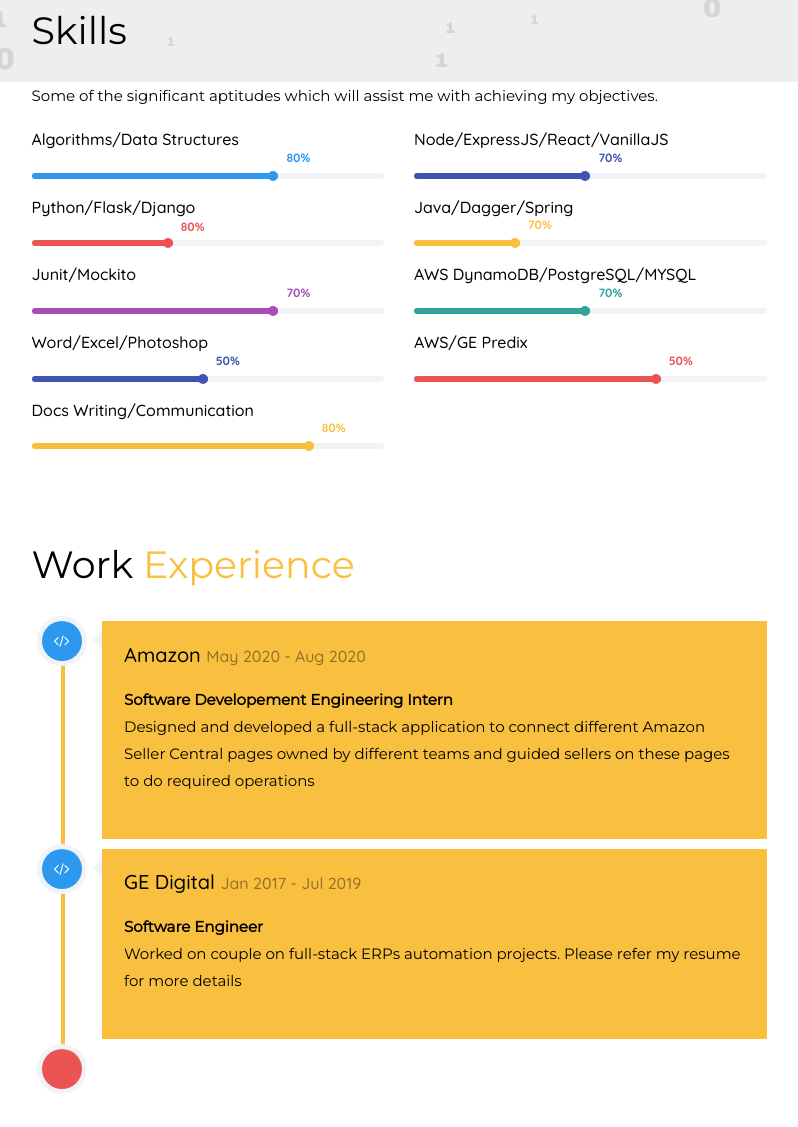
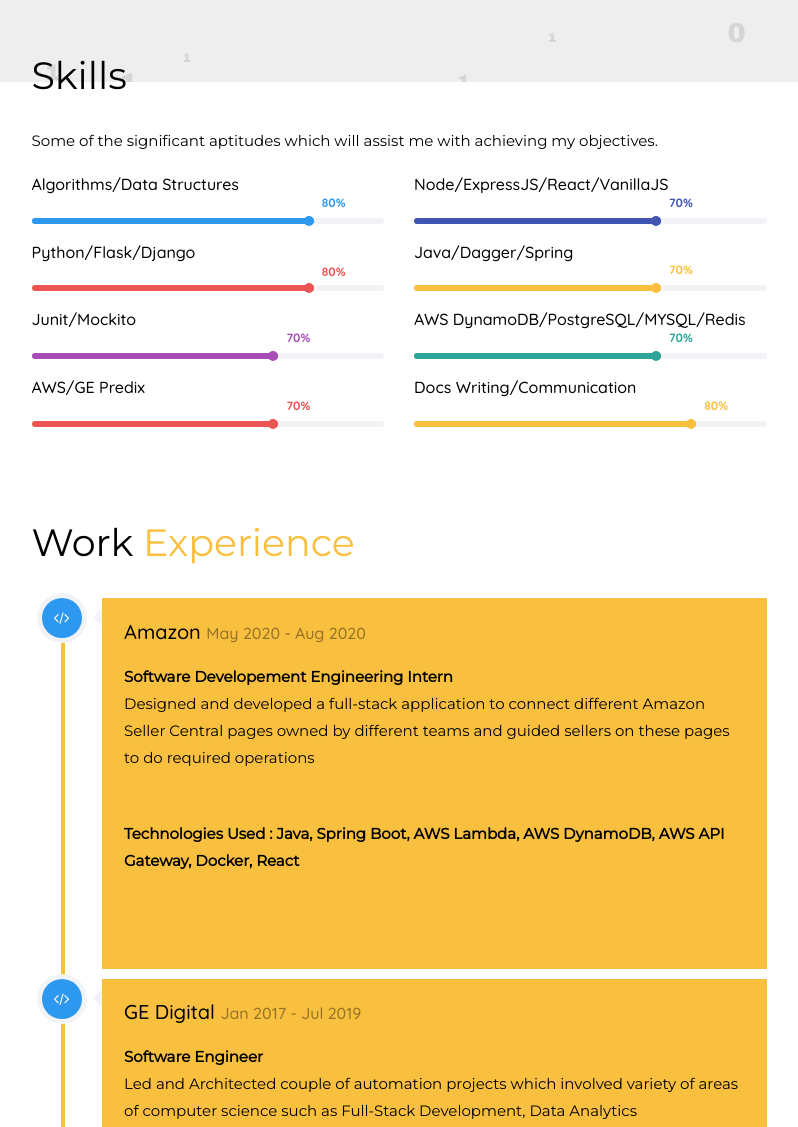
Before and after one commit to aryan16/aryan16.github.io, a plain HTML site: page index.html in a window 1280 px wide. Shown: the part 718-1845 px from the top of the page, without its empty margins (391-1189 px from the left). Drawn offline with nearby package versions, Linux system fonts and the light colour scheme; a web font is replaced by a local one.

Commit message:
updated index.html and resume

```diff
--- a/index.html
+++ b/index.html
@@ -125,7 +125,7 @@
                            <div class="row">
                               <div class="col-md-12 animate-box" data-animate-effect="fadeInLeft">
                                  <div class="hire">
-                                    <h2>The only constant thing in my life is learning!</h2>
+                                    <h2>There's a big difference between making a simple product and making a product simple !!</h2>
 <!--                                    <a href="#" class="btn-hire" style="text-align: center;">Download Resume</a>-->
                                  </div>
                               </div>
@@ -152,7 +152,7 @@
                               <h3 style="font-weight: 500;">Algorithms/Data Structures</h3>
                               <div class="progress">
                                  <div class="progress-bar color-1" role="progressbar" aria-valuenow="70"
-                                    aria-valuemin="0" aria-valuemax="100" style="width:70%">
+                                    aria-valuemin="0" aria-valuemax="100" style="width:80%">
                                     <span>80%</span>
                                  </div>
                               </div>
@@ -163,7 +163,7 @@
                               <h3 style="font-weight: 500;">Node/ExpressJS/React/VanillaJS</h3>
                               <div class="progress">
                                  <div class="progress-bar color-6" role="progressbar" aria-valuenow="50"
-                                    aria-valuemin="0" aria-valuemax="100" style="width:50%">
+                                    aria-valuemin="0" aria-valuemax="100" style="width:70%">
                                     <span>70%</span>
                                  </div>
                               </div>
@@ -174,7 +174,7 @@
                               <h3 style="font-weight: 500;">Python/Flask/Django</h3>
                               <div class="progress">
                                  <div class="progress-bar color-2" role="progressbar" aria-valuenow="40"
-                                    aria-valuemin="0" aria-valuemax="100" style="width:40%">
+                                    aria-valuemin="0" aria-valuemax="100" style="width:80%">
                                     <span>80%</span>
                                  </div>
                               </div>
@@ -185,7 +185,7 @@
                               <h3 style="font-weight: 500;">Java/Dagger/Spring</h3>
                               <div class="progress">
                                  <div class="progress-bar color-3" role="progressbar" aria-valuenow="30"
-                                    aria-valuemin="0" aria-valuemax="100" style="width:30%">
+                                    aria-valuemin="0" aria-valuemax="100" style="width:70%">
                                     <span>70%</span>
                                  </div>
                               </div>
@@ -204,22 +204,11 @@
                         </div>
                         <div class="col-md-6 animate-box" data-animate-effect="fadeInLeft">
                            <div class="progress-wrap">
-                              <h3 style="font-weight: 500;">AWS DynamoDB/PostgreSQL/MYSQL</h3>
+                              <h3 style="font-weight: 500;">AWS DynamoDB/PostgreSQL/MYSQL/Redis</h3>
                               <div class="progress">
                                  <div class="progress-bar color-5" role="progressbar" aria-valuenow="50"
-                                    aria-valuemin="0" aria-valuemax="100" style="width:50%">
+                                    aria-valuemin="0" aria-valuemax="100" style="width:70%">
                                     <span>70%</span>
-                                 </div>
-                              </div>
-                           </div>
-                        </div>
-                        <div class="col-md-6 animate-box" data-animate-effect="fadeInRight">
-                           <div class="progress-wrap">
-                              <h3 style="font-weight: 500;">Word/Excel/Photoshop</h3>
-                              <div class="progress">
-                                 <div class="progress-bar color-6" role="progressbar" aria-valuenow="50"
-                                    aria-valuemin="0" aria-valuemax="100" style="width:50%">
-                                    <span>50%</span>
                                  </div>
                               </div>
                            </div>
@@ -230,7 +219,7 @@
                               <div class="progress">
                                  <div class="progress-bar color-7" role="progressbar" aria-valuenow="70"
                                     aria-valuemin="0" aria-valuemax="100" style="width:70%">
-                                    <span>50%</span>
+                                    <span>70%</span>
                                  </div>
                               </div>
                            </div>
@@ -274,7 +263,9 @@
                                     </div>
                                     <div class="timeline-label">
                                        <h2><a href="#">Amazon</a> <span>May 2020 - Aug 2020</span></h2>
-                                       <p><strong>Software Developement Engineering Intern</strong><br>Designed and developed a full-stack application to connect different Amazon Seller Central pages owned by different teams and guided sellers on these pages to do required operations</p>
+                                       <p><strong>Software Developement Engineering Intern</strong><br>
+                                          Designed and developed a full-stack application to connect different Amazon Seller Central pages owned by different teams and guided sellers on these pages to do required operations</p>
+                                          <br><p><strong>Technologies Used : Java, Spring Boot, AWS Lambda, AWS DynamoDB, AWS API Gateway, Docker, React</strong><p></br>
                                        <p></p>
                                     </div>
                                  </div>
@@ -286,7 +277,9 @@
                                     </div>
                                     <div class="timeline-label">
                                        <h2><a href="#">GE Digital</a> <span>Jan 2017 - Jul 2019</span></h2>
-                                       <p><strong>Software Engineer</strong><br>Worked on couple on full-stack ERPs automation projects. Please refer my resume for more details</p>
+                                       <p><strong>Software Engineer</strong><br>
+                                          Led and Architected couple of automation projects which involved variety of areas of computer science such as Full-Stack Development, Data Analytics</p>
+                                          <br><p><strong>Technologies Used : Flask (Python), Node (ExpressJS), React, AngularJs, Redis, PostgreSQL, Predix Cloud, SAP ERP</strong><p></br>
                                        <p></p>
                                     </div>
                                  </div>
@@ -336,7 +329,7 @@
                                     </div>
                                     <div class="timeline-label">
                                        <h2>Bachelors in Computer Science</h2>
-                                       <p><strong></strong>Vellore Institute of Technology, India</strong><br>Courses undertaken DataStructures and Algorithms, Operating Systems, Advance Algorithms, Computer Vision <br> GPA - 8.5/10</p>
+                                       <p><strong>Vellore Institute of Technology, India</strong><br>Courses undertaken DataStructures and Algorithms, Operating Systems, Advance Algorithms, Computer Vision <br> GPA - 8.5/10</p>
                                     </div>
                                  </div>
                               </article>
```
Also changed, not shown: 1 other file.
